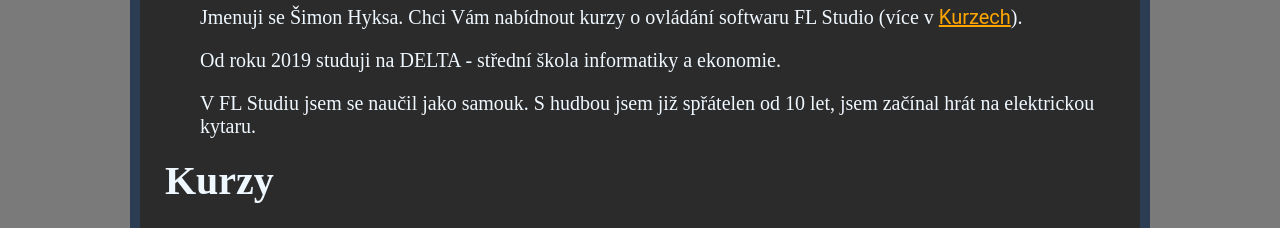
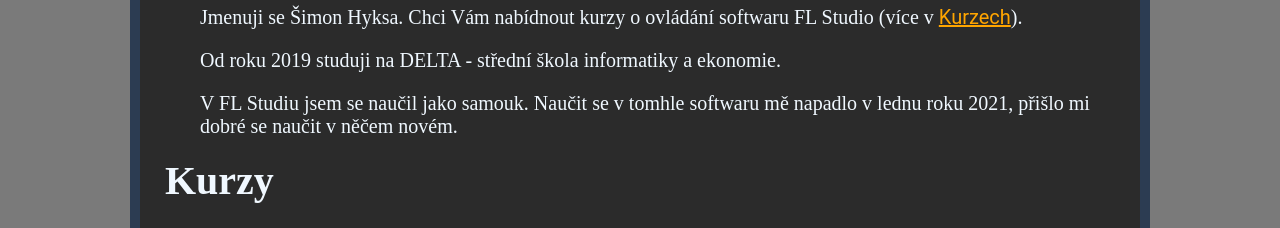
Before and after one commit to Werdix/Werdix.github.io, a plain HTML site: page index.html in a window 1280 px wide. Shown: the part 557-785 px from the top of the page. Drawn offline with nearby package versions, Linux system fonts and the light colour scheme.

Commit message:
Update index.html

```diff
--- a/index.html
+++ b/index.html
@@ -7,6 +7,7 @@
     <link rel="stylesheet" href="https://necolas.github.io/normalize.css/latest/normalize.css">
     <link rel ="stylesheet" href="Personal.css">
     <link rel="preconnect" href="https://fonts.gstatic.com">
+
 
 </head>
 <body>
@@ -20,7 +21,7 @@
         <h1>O Mně</h1>
         <p class="Jedna">Jmenuji se Šimon Hyksa. Chci Vám nabídnout kurzy o ovládání softwaru FL Studio (více v <a href="#kurzy">Kurzech</a>).</p>
         <p>Od roku 2019 studuji na DELTA - střední škola informatiky a ekonomie.</p>
-        <p>V FL Studiu jsem se naučil jako samouk. S hudbou jsem již spřátelen od 10 let, jsem začínal hrát na elektrickou kytaru.</p>
+        <p>V FL Studiu jsem se naučil jako samouk. Naučit se v tomhle softwaru mě napadlo v lednu roku 2021, přišlo mi dobré se naučit v něčem novém.</p>
     </div>
     <div class="kurzy" id="kurzy">
         <h1>Kurzy</h1>
```
